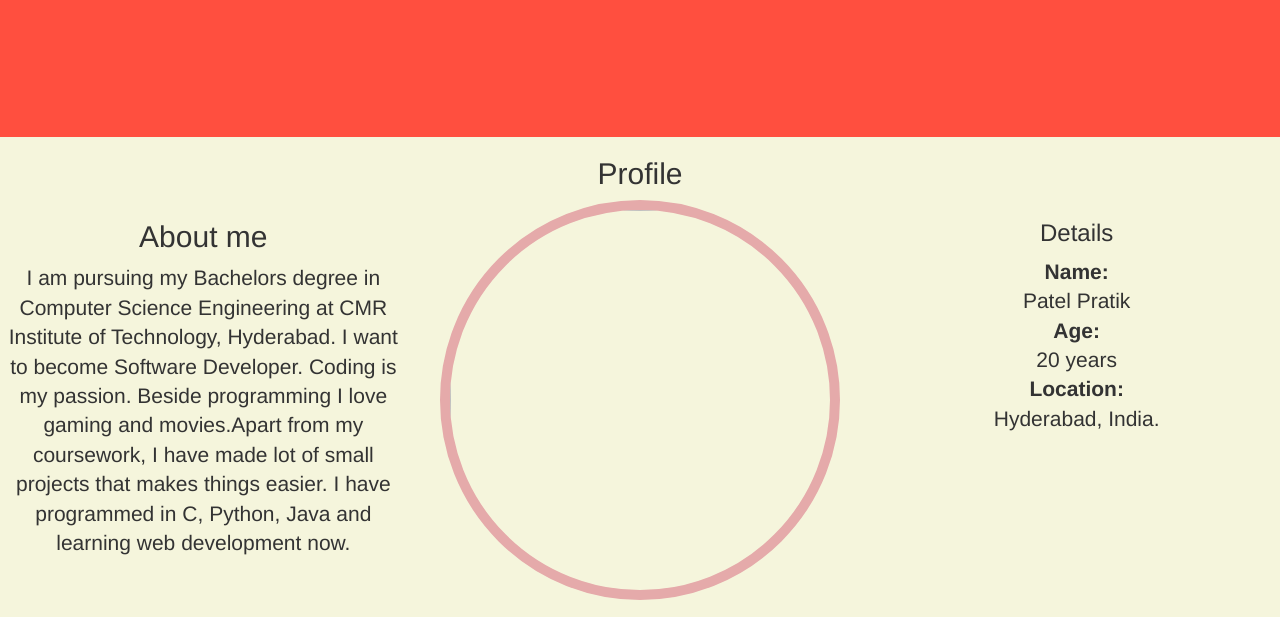
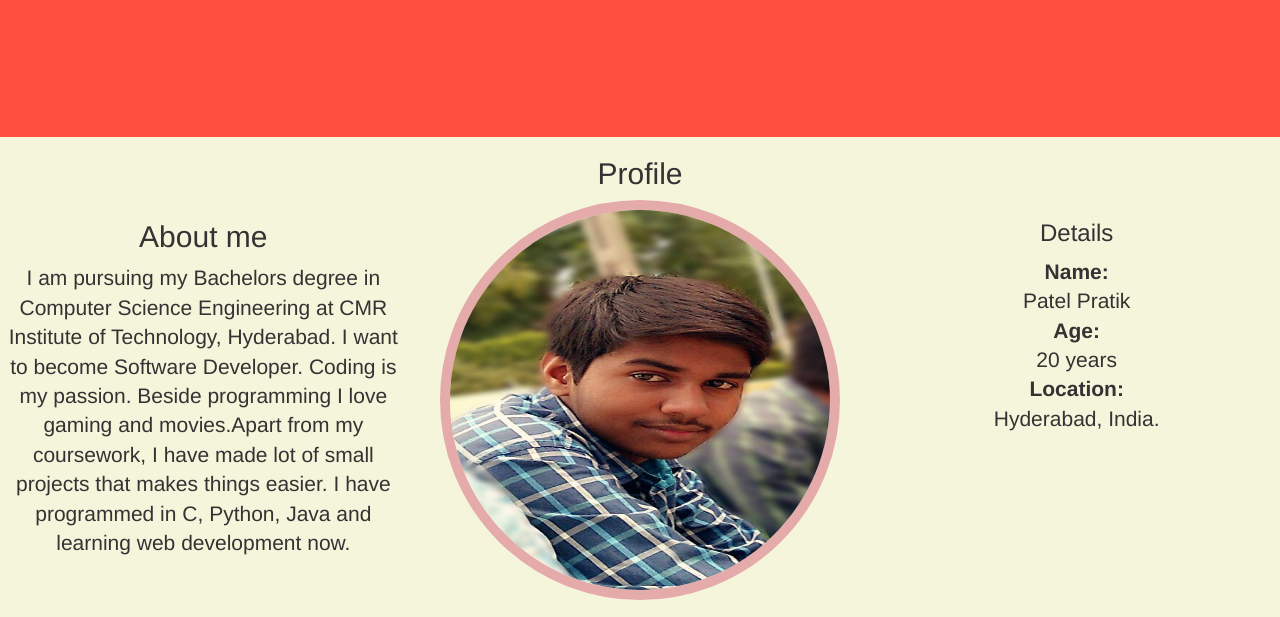
Before and after one commit to Pratik151/Pratik151.github.io, a plain HTML site: page index.html in a window 1280 px wide. Shown: the part 429-1046 px from the top of the page. Drawn offline with Linux system fonts and the light colour scheme.

Commit message:
fixed path

```diff
--- a/index.html
+++ b/index.html
@@ -36,7 +36,7 @@
 						<p class="lead"> I am pursuing my Bachelors degree in Computer Science Engineering at CMR Institute of Technology, Hyderabad. I want to become Software Developer. Coding is my passion. Beside programming I love gaming and movies.Apart from my coursework, I have made lot of small projects that makes things easier. I have programmed in C, Python, Java and learning web development now. </p>
 					</div>
 					<div class="col-md-4">
-						<img class="circle" src="photo.jpg" >
+						<img class="circle" src="img/photo.jpg" >
 					</div>
 					<div class="col-md-4">
 						<h3>Details</h3>
```
